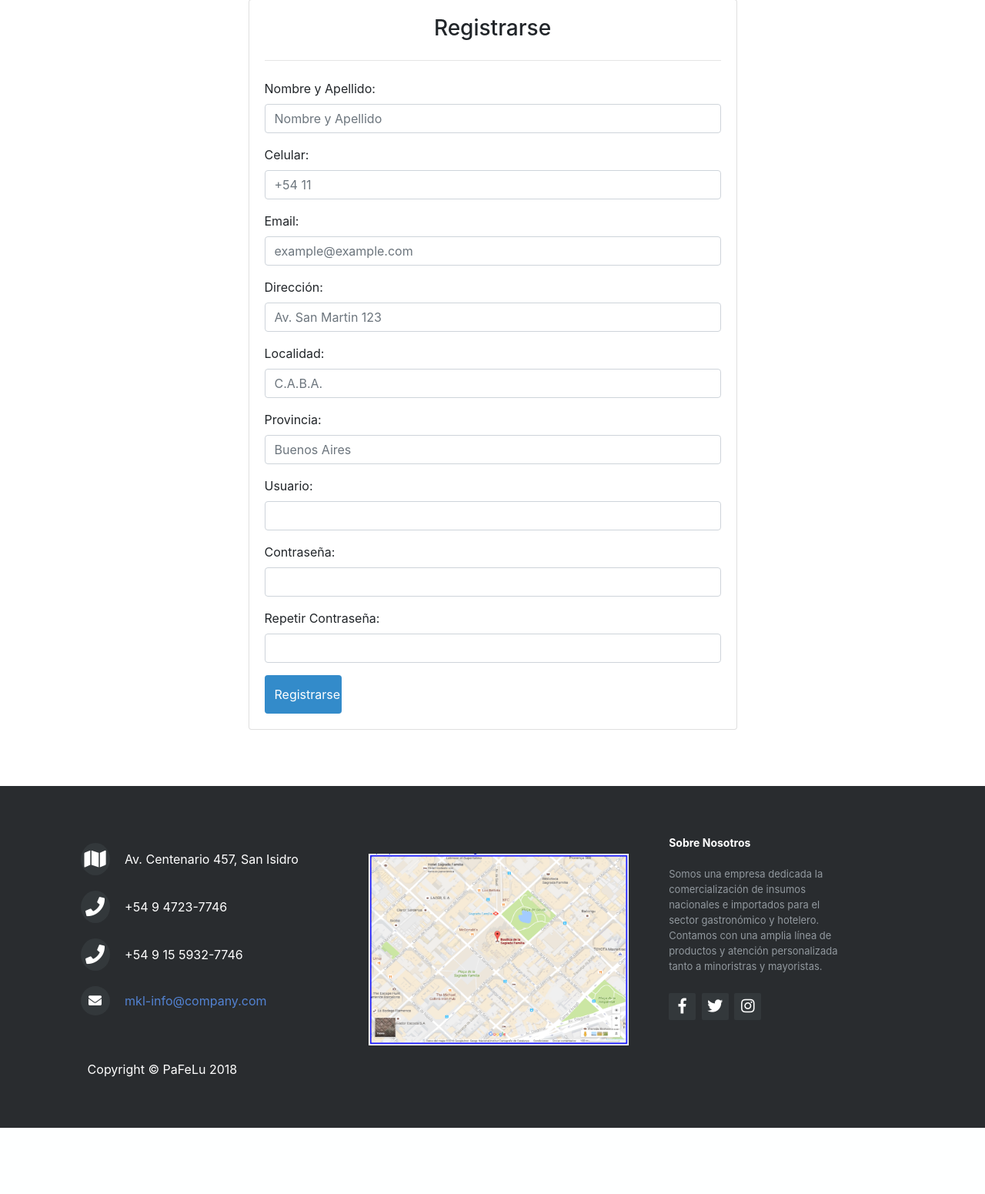
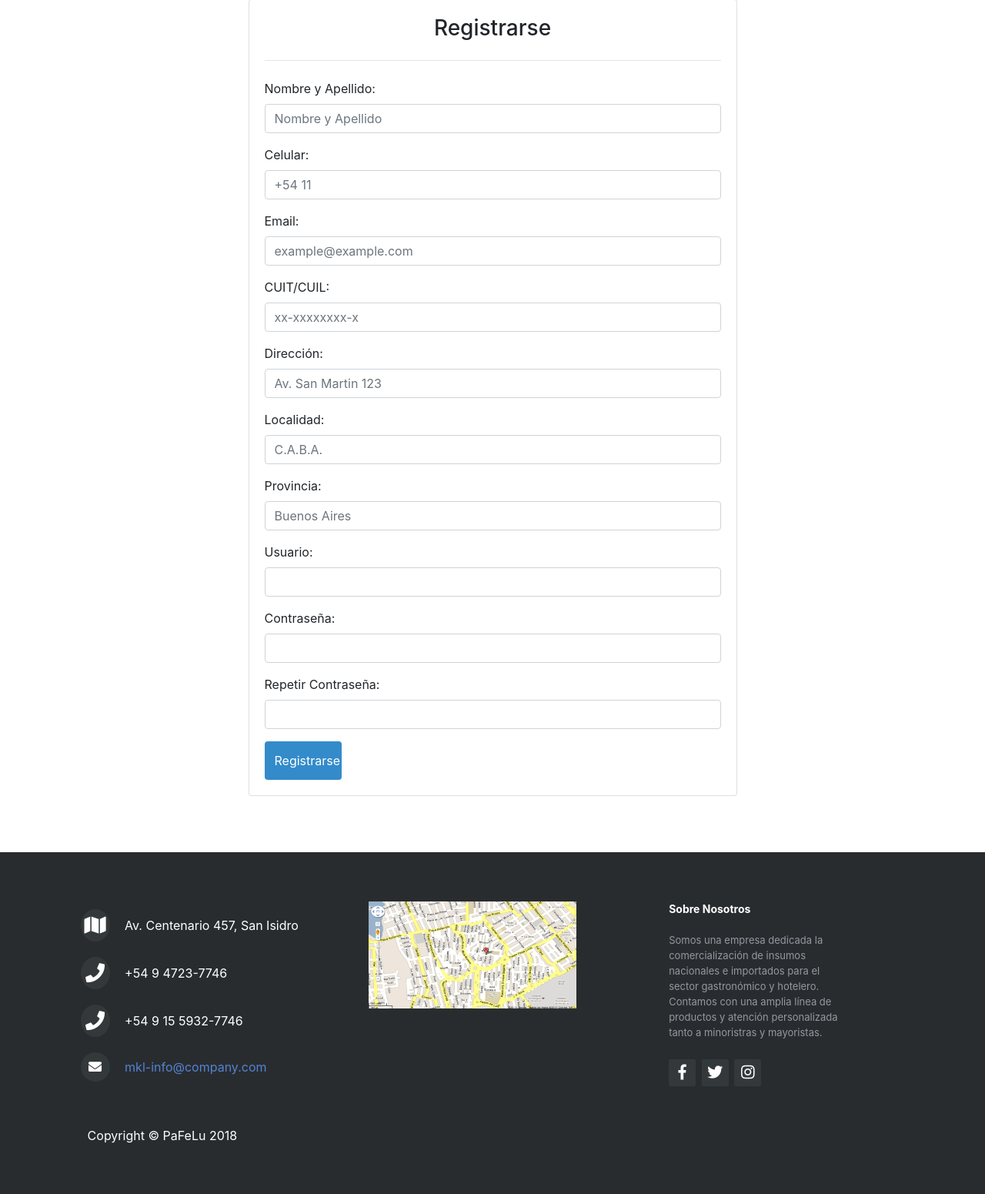
Before and after one commit to LucasKummerD/MKL, a PHP site: page /registrarse.php in a window 1280 px wide. Shown: the part 201-1752 px from the top of the page at 77% size. Before the commit the page ends 1666 px from the top, so only its background shows below. Run offline with PHP 8.4, Linux system fonts and the light colour scheme; some libraries are stand-ins or nearby versions.

Commit message:
Version 1.9

```diff
--- a/index1.php
+++ b/index1.php
@@ -245,7 +245,7 @@
       </div>
       <div class="footer-center">
         <div class="mapa">
-          <a href="https://www.google.com.ar/maps/place/MKL+Distribuidora/@-34.4716678,-58.5172767,15z/data=!4m2!3m1!1s0x0:0xe06cfdfb6a46f0ed?sa=X&ved=2ahUKEwje5dvNjbzdAhXMkZAKHeOrBl0Q_BIwDnoECAoQCw" target="_blank"><img src="img/maps.png" title="Location" width=70%></a>
+          <a href="https://www.google.com.ar/maps/place/MKL+Distribuidora/@-34.4716678,-58.5172767,15z/data=!4m2!3m1!1s0x0:0xe06cfdfb6a46f0ed?sa=X&ved=2ahUKEwje5dvNjbzdAhXMkZAKHeOrBl0Q_BIwDnoECAoQCw" target="_blank"><img src="img/mapa.jpg" title="Location" width=70%></a>
         </div>
       </div>
       <div class="footer-right pt-4">
--- a/iniciar-sesion.php
+++ b/iniciar-sesion.php
@@ -110,9 +110,9 @@
     <p class="footer-company-name pl-4 pt-5">Copyright &copy; PaFeLu 2018</p>
   </div>
   <div class="footer-center">
-    <div class="mr-5 mt-4">
-      <a href="https://www.google.com/maps" target="_blank"><img src="img/maps.png" title="Location" width=100%></a>
-    </div>
+  <div class="mapa">
+          <a href="https://www.google.com.ar/maps/place/MKL+Distribuidora/@-34.4716678,-58.5172767,15z/data=!4m2!3m1!1s0x0:0xe06cfdfb6a46f0ed?sa=X&ved=2ahUKEwje5dvNjbzdAhXMkZAKHeOrBl0Q_BIwDnoECAoQCw" target="_blank"><img src="img/mapa.jpg" title="Location" width=70%></a>
+        </div>
   </div>
   <div class="footer-right">
     <p class="footer-company-about">
--- a/preg-frec.php
+++ b/preg-frec.php
@@ -129,9 +129,9 @@
       <p class="footer-company-name pl-4 pt-5">Copyright &copy; PaFeLu 2018</p>
     </div>
     <div class="footer-center">
-      <div class="mr-5 mt-4">
-        <a href="https://www.google.com/maps" target="_blank"><img src="img/maps.png" title="Location" width=100%></a>
-      </div>
+        <div class="mapa">
+          <a href="https://www.google.com.ar/maps/place/MKL+Distribuidora/@-34.4716678,-58.5172767,15z/data=!4m2!3m1!1s0x0:0xe06cfdfb6a46f0ed?sa=X&ved=2ahUKEwje5dvNjbzdAhXMkZAKHeOrBl0Q_BIwDnoECAoQCw" target="_blank"><img src="img/mapa.jpg" title="Location" width=70%></a>
+        </div>
     </div>
     <div class="footer-right">
       <p class="footer-company-about">
--- a/registrarse.php
+++ b/registrarse.php
@@ -86,38 +86,44 @@
               </div>
               <div class="control-group form-group">
                   <div class="controls">
+                    <label>CUIT/CUIL:</label>
+                    <input type="Cuit" class="form-control" id="cuit" required data-validation-required-message="No igresó la su CUIT/CUIL." placeholder="xx-xxxxxxxx-x">
+                  </div>
+              </div>
+              <div class="control-group form-group">
+                  <div class="controls">
                     <label>Dirección:</label>
-                    <input type="direccion" class="form-control" id="direccion" required data-validation-required-message="Please enter your phone number." placeholder="Av. San Martin 123">
+                    <input type="direccion" class="form-control" id="direccion" required data-validation-required-message="No ingresó su Dirección." placeholder="Av. San Martin 123">
                   </div>
               </div>
               <div class="control-group form-group">
                   <div class="controls">
                     <label>Localidad:</label>
-                      <input type="localidad" class="form-control" id="localidad" required data-validation-required-message="Please enter your phone number." placeholder="C.A.B.A.">
+                    <input type="localidad" class="form-control" id="localidad" required data-validation-required-message="No ingresó su Localidad." placeholder="C.A.B.A.">
                   </div>
               </div>
               <div class="control-group form-group">
                   <div class="controls">
                     <label>Provincia:</label>
-                        <input type="provincia" class="form-control" id="provincia" required data-validation-required-message="Please enter your phone number." placeholder="Buenos Aires">
+                    <input type="provincia" class="form-control" id="provincia" required data-validation-required-message="No igresó su Provincia." placeholder="Buenos Aires">
                   </div>
               </div>
               <div class="control-group form-group">
                   <div class="controls">
                     <label>Usuario:</label>
-                    <input type="usuario" class="form-control" id="usuario" required data-validation-required-message="Please enter your phone number." placeholder="">
+                    <input type="usuario" class="form-control" id="usuario" required data-validation-required-message="No ingresó su Usuario." placeholder="">
                   </div>
               </div>
               <div class="control-group form-group">
                   <div class="controls">
                     <label>Contraseña:</label>
-                      <input type="password" class="form-control" id="password" required data-validation-required-message="Please enter your phone number." placeholder="">
+                    <input type="password" class="form-control" id="password" required data-validation-required-message="No igresó su Passoword." placeholder="">
                   </div>
               </div>
               <div class="control-group form-group">
                   <div class="controls">
                     <label>Repetir Contraseña:</label>
-                      <input type="password" class="form-control" id="password" required data-validation-required-message="Please enter your phone number." placeholder="">
+                    <input type="password" class="form-control" id="password" required data-validation-required-message="Su Password no coincide." placeholder="">
                   </div>
               </div>
               <div id="success"></div>
@@ -155,8 +161,8 @@
     <p class="footer-company-name pl-4 pt-5">Copyright &copy; PaFeLu 2018</p>
   </div>
   <div class="footer-center">
-    <div class="mr-5 mt-4">
-      <a href="https://www.google.com/maps" target="_blank"><img src="img/maps.png" title="Location" width=100%></a>
+    <div class="mapa">
+          <a href="https://www.google.com.ar/maps/place/MKL+Distribuidora/@-34.4716678,-58.5172767,15z/data=!4m2!3m1!1s0x0:0xe06cfdfb6a46f0ed?sa=X&ved=2ahUKEwje5dvNjbzdAhXMkZAKHeOrBl0Q_BIwDnoECAoQCw" target="_blank"><img src="img/mapa.jpg" title="Location" width=70%></a>
     </div>
   </div>
   <div class="footer-right">
```
Also changed, not shown: img/mapa.jpg (added), img/maps.png (deleted). Lines whose indentation alone changed are shown as unchanged.
